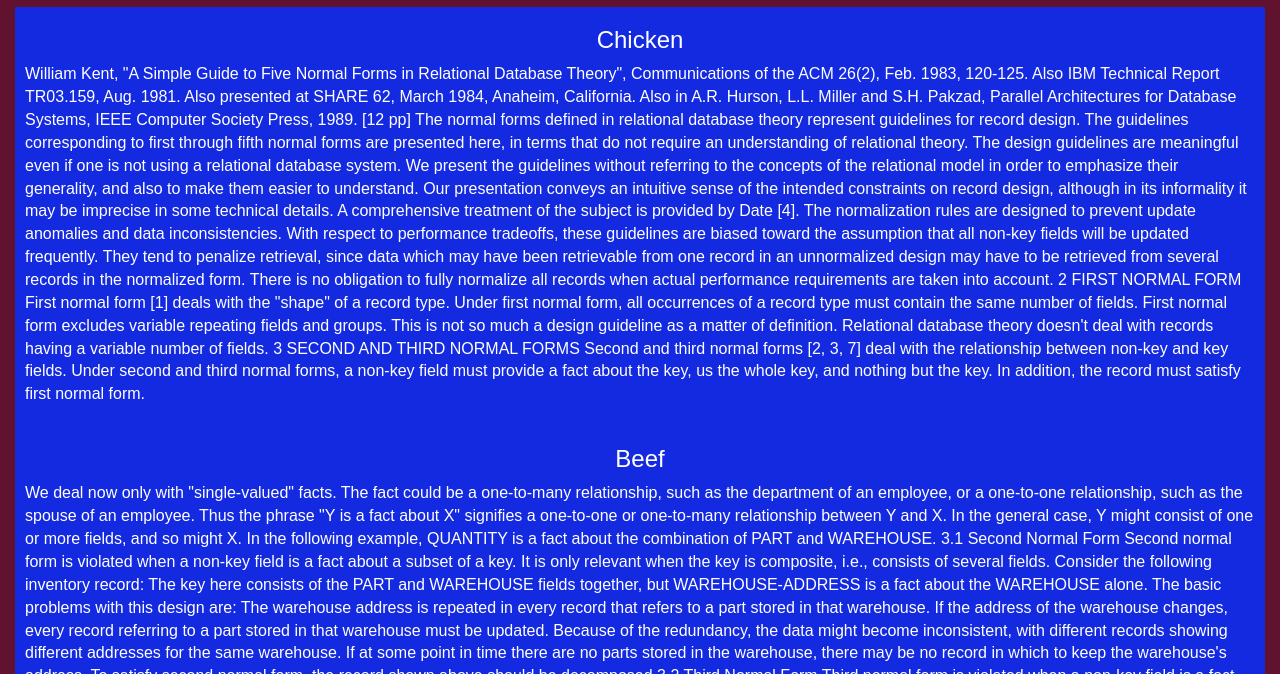
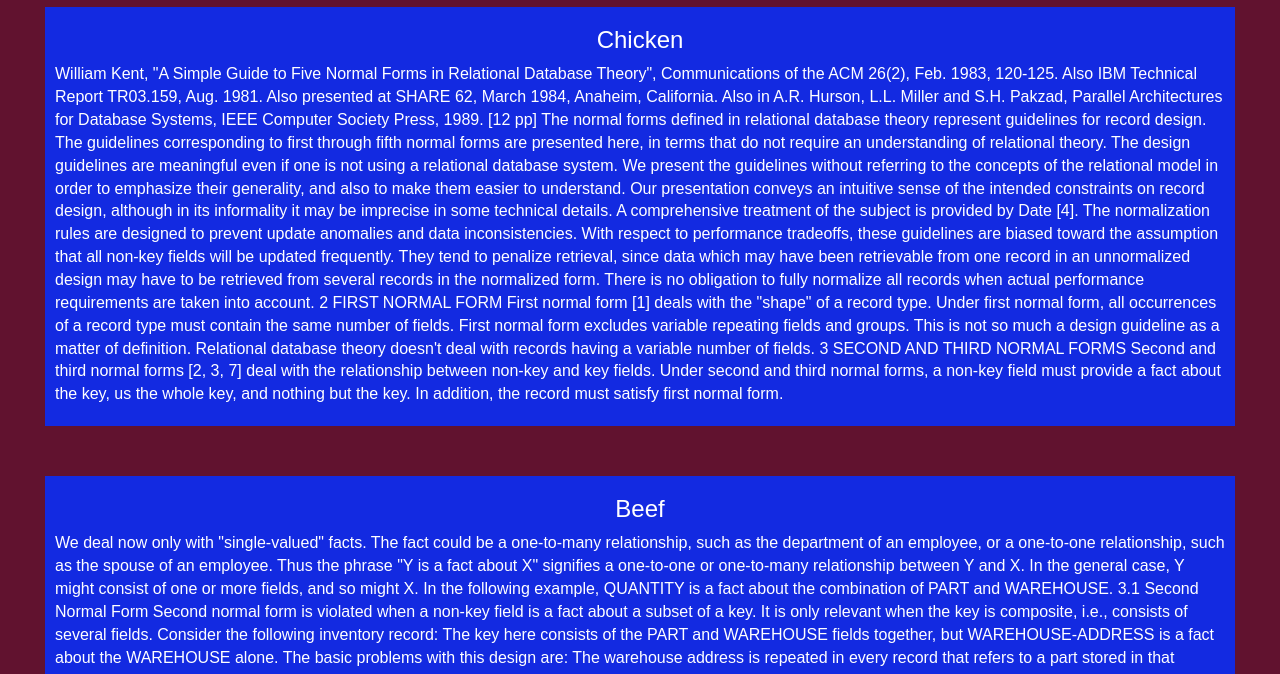
Before and after one commit to bbrcnx/Study_HTML_CSS_JS, a plain HTML site: page module3-solution/index.html in a window 1280 px wide. Shown: the part 126-800 px from the top of the page. Drawn offline with Linux system fonts and the light colour scheme; files whose address does not match are found by name.

Commit message:
Update styles.css

```diff
--- a/module3-solution/css/styles.css
+++ b/module3-solution/css/styles.css
@@ -43,4 +43,5 @@ h3 {
 .menu-detail {
 	background-color: #132ae1;
 	padding: 10px;
+	margin:  0 30px 50px 30px;
 }
```
